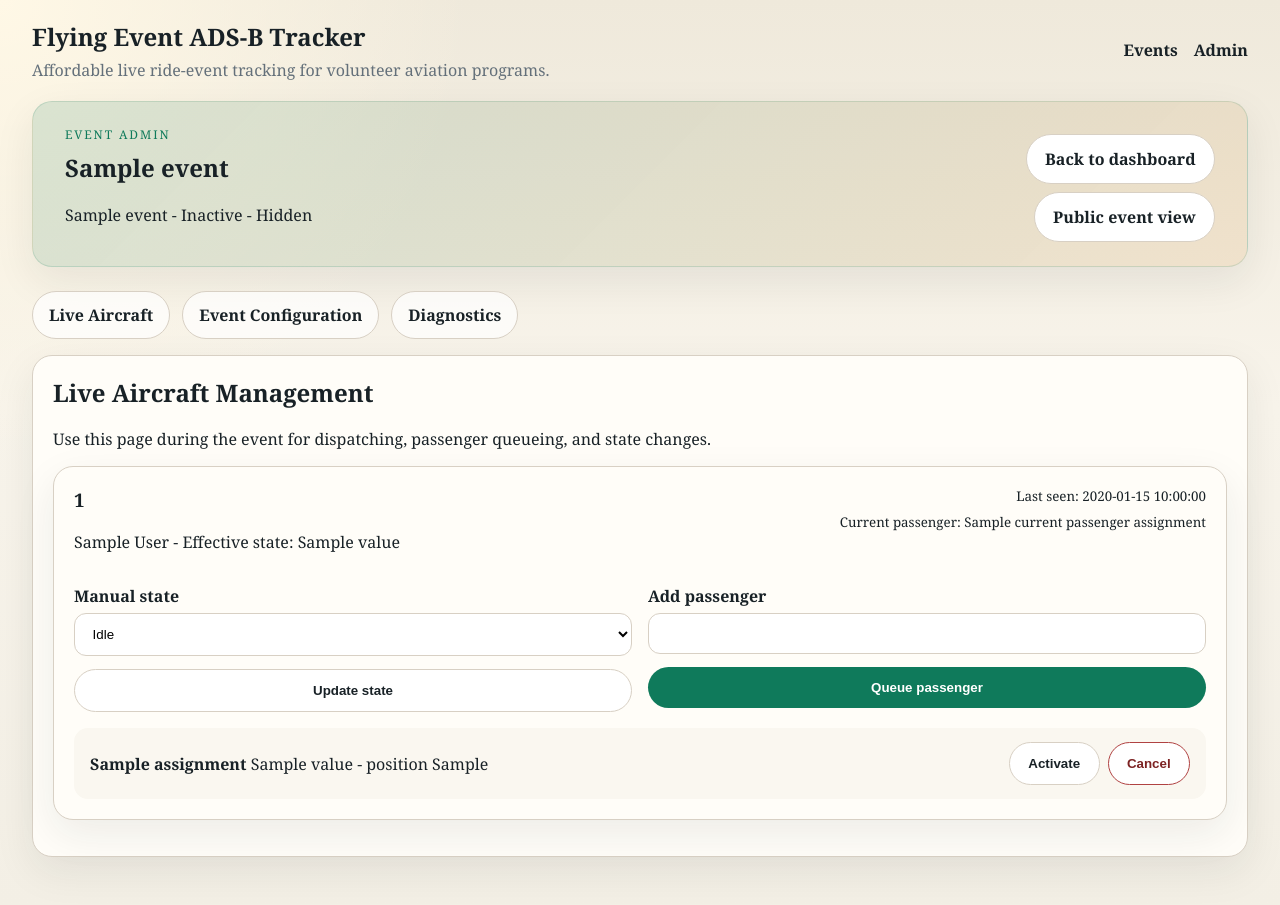
After one commit to davideellis/Flying_Event_ADSB_Tracker, a FastAPI app: template src/app/templates/admin/event_operations.html in a window 1280 px wide. The commit adds this page. Run offline with FastAPI, Linux system fonts and the light colour scheme; the template is opened without the code that fills it: most values are stand-ins (such as "Sample title", 1, 10 or a date in 2020).

Commit message:
Split admin event workflows into dedicated pages

```diff
--- a/src/app/static/styles.css
+++ b/src/app/static/styles.css
@@ -88,6 +88,25 @@ h1, h2, h3, p { margin-top: 0; }
 .error { color: #a12626; }
 .dev-note code { font-size: .95rem; }
 .table-list { display: grid; gap: .65rem; }
+.tab-strip {
+  display: flex;
+  gap: .75rem;
+  flex-wrap: wrap;
+  margin: 0 0 1rem;
+}
+.tab-link {
+  text-decoration: none;
+  padding: .75rem 1rem;
+  border-radius: 999px;
+  background: rgba(255,255,255,0.72);
+  border: 1px solid var(--line);
+  font-weight: 700;
+}
+.tab-link.active {
+  background: var(--accent);
+  border-color: var(--accent);
+  color: #fff;
+}
 .table-row {
   display: flex;
   justify-content: space-between;
--- /dev/null
+++ b/src/app/templates/admin/_event_header.html
@@ -0,0 +1,16 @@
+<section class="hero compact">
+  <div>
+    <p class="eyebrow">Event Admin</p>
+    <h1>{{ event.name }}</h1>
+    <p>{{ event.airport_name or event.airport_code or 'Airport TBD' }}  -  {{ 'Active' if event.is_active else 'Inactive' }}  -  {{ 'Published' if event.is_published else 'Hidden' }}</p>
+  </div>
+  <div class="stack-actions">
+    <a class="button subtle" href="/admin">Back to dashboard</a>
+    <a class="button subtle" href="/public/events/{{ event.slug }}">Public event view</a>
+  </div>
+</section>
+<nav class="tab-strip">
+  <a class="tab-link {% if active_tab == 'operations' %}active{% endif %}" href="{{ operations_url }}">Live Aircraft</a>
+  <a class="tab-link {% if active_tab == 'configuration' %}active{% endif %}" href="{{ configuration_url }}">Event Configuration</a>
+  <a class="tab-link {% if active_tab == 'diagnostics' %}active{% endif %}" href="{{ diagnostics_url }}">Diagnostics</a>
+</nav>
--- /dev/null
+++ b/src/app/templates/admin/event_operations.html
@@ -0,0 +1,66 @@
+{% extends "base.html" %}
+{% block content %}
+{% include "admin/_event_header.html" %}
+<section class="card admin-panel">
+  <h2>Live Aircraft Management</h2>
+  <p>Use this page during the event for dispatching, passenger queueing, and state changes.</p>
+  {% for aircraft in event.aircraft %}
+  <article class="aircraft-admin-card">
+    <div class="aircraft-admin-header">
+      <div>
+        <h3>{{ aircraft.tail_number }}</h3>
+        <p>{{ aircraft.display_name or 'No display name' }}  -  Effective state: {{ aircraft.effective_state.value }}</p>
+      </div>
+      <div class="stack-actions">
+        <small>Last seen: {{ aircraft.last_seen_at or 'Not yet observed' }}</small>
+        {% if aircraft.current_passenger_assignment %}
+        <small>Current passenger: {{ aircraft.current_passenger_assignment.passenger_name }}</small>
+        {% endif %}
+      </div>
+    </div>
+    <div class="three-up">
+      <form method="post" action="/admin/aircraft/{{ aircraft.id }}/state" class="stack-form inline-form">
+        <label>Manual state
+          <select name="state">
+            <option {% if aircraft.effective_state.value == 'Idle' %}selected{% endif %}>Idle</option>
+            <option {% if aircraft.effective_state.value == 'Boarding' %}selected{% endif %}>Boarding</option>
+            <option {% if aircraft.effective_state.value == 'Taxiing' %}selected{% endif %}>Taxiing</option>
+            <option {% if aircraft.effective_state.value == 'Flying' %}selected{% endif %}>Flying</option>
+            <option {% if aircraft.effective_state.value == 'Arrived' %}selected{% endif %}>Arrived</option>
+          </select>
+        </label>
+        <button class="button subtle" type="submit">Update state</button>
+      </form>
+      <form method="post" action="/admin/aircraft/{{ aircraft.id }}/passengers" class="stack-form inline-form">
+        <label>Add passenger <input name="passenger_name" required></label>
+        <button class="button" type="submit">Queue passenger</button>
+      </form>
+    </div>
+    <div class="queue-list">
+      {% for assignment in aircraft.passenger_assignments|sort(attribute='queue_position') %}
+      <div class="table-row">
+        <div>
+          <strong>{{ assignment.passenger_name }}</strong>
+          <span>{{ assignment.status.value }}  -  position {{ assignment.queue_position }}</span>
+        </div>
+        <div class="row-actions">
+          {% if assignment.status.value != 'current' and assignment.status.value != 'cancelled' %}
+          <form method="post" action="/admin/aircraft/{{ aircraft.id }}/passengers/{{ assignment.id }}/activate">
+            <button class="button subtle" type="submit">Activate</button>
+          </form>
+          <form method="post" action="/admin/aircraft/{{ aircraft.id }}/passengers/{{ assignment.id }}/cancel">
+            <button class="button subtle danger" type="submit">Cancel</button>
+          </form>
+          {% endif %}
+        </div>
+      </div>
+      {% else %}
+      <p>No passengers queued yet.</p>
+      {% endfor %}
+    </div>
+  </article>
+  {% else %}
+  <p>No aircraft configured yet.</p>
+  {% endfor %}
+</section>
+{% endblock %}
```
Also changed, not shown: src/app/routers/admin.py (+62 -12 lines), src/app/templates/admin/dashboard.html (+12 -5 lines), src/app/templates/admin/event_configuration.html (added, +54 -0 lines), src/app/templates/admin/event_diagnostics.html (added, +29 -0 lines), tests/integration/test_app.py (+15 -0 lines), README.md.
